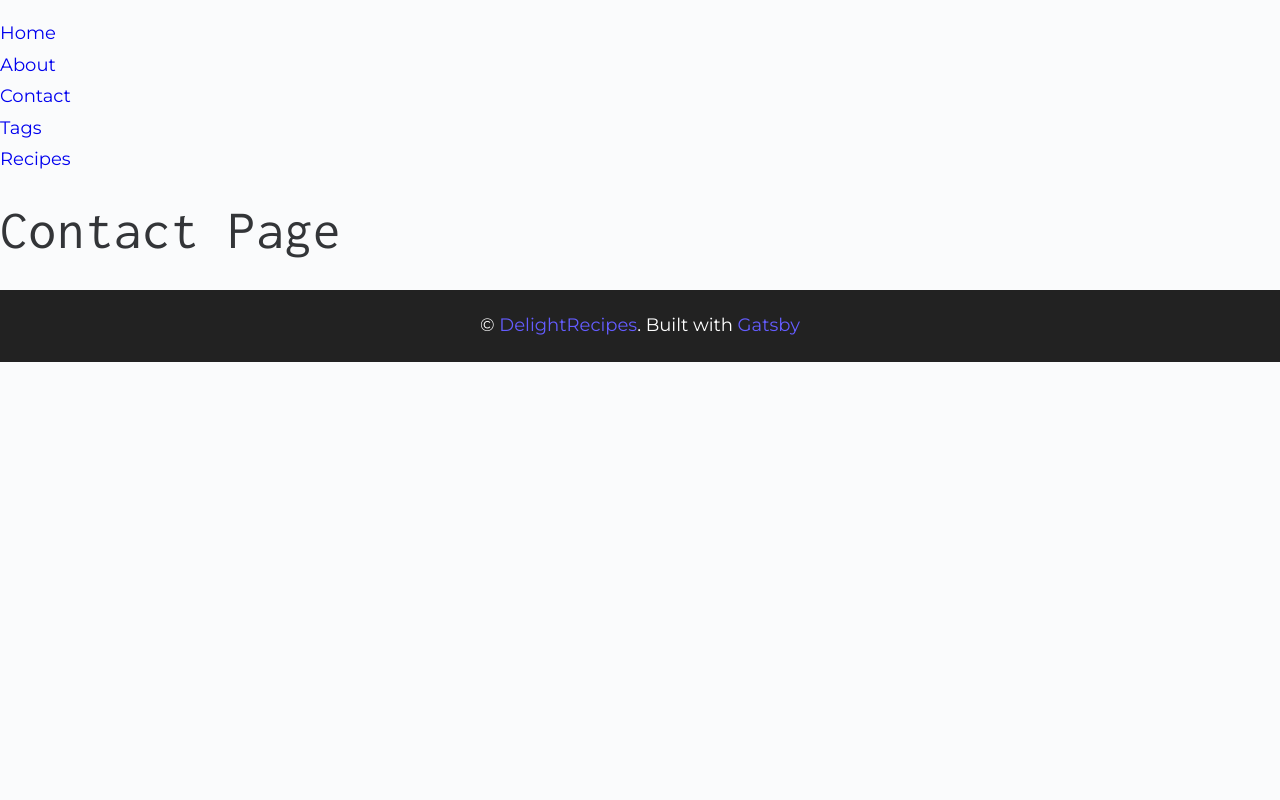
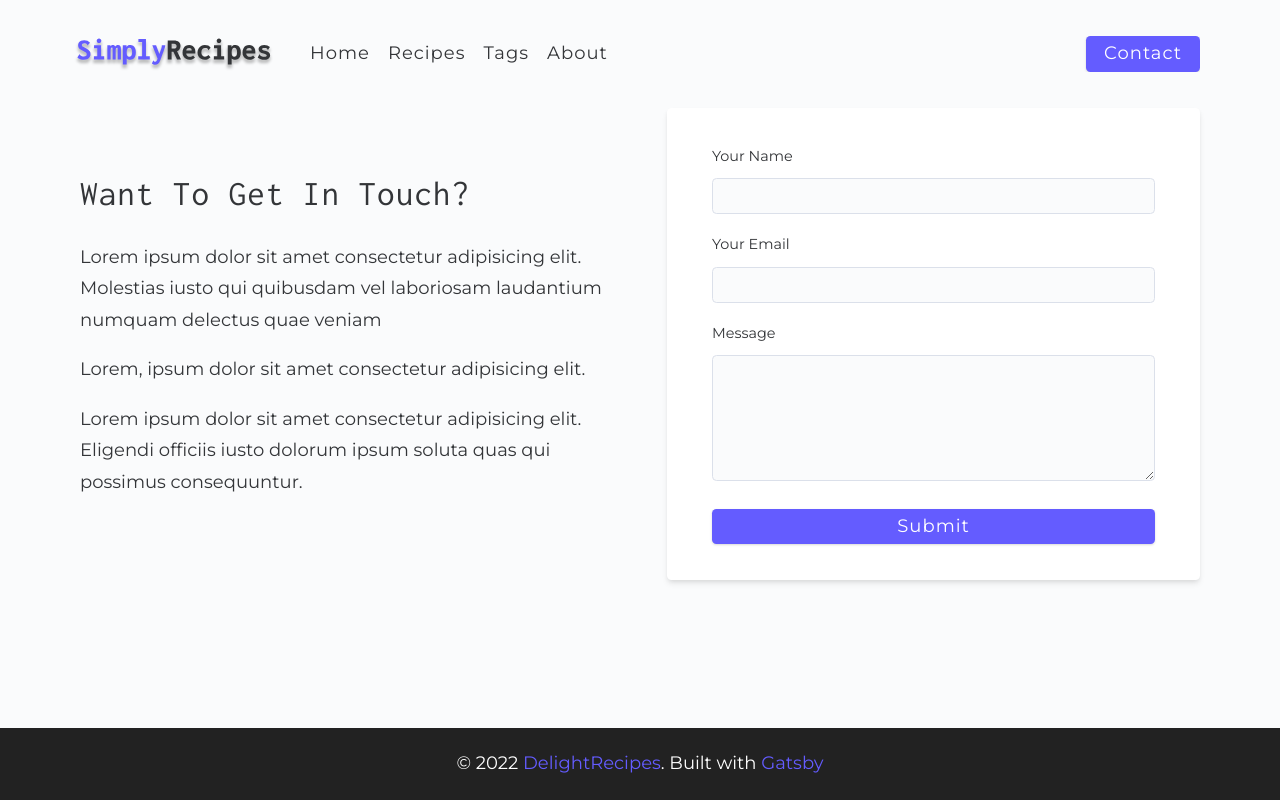
Before and after one commit to jacksonikpe/food-recipe, a Gatsby site: page /contact in a window 1280 px wide. Built offline with nearby package versions, Linux system fonts and the light colour scheme; Gatsby itself is replaced by a stand-in of ours.

Commit message:
added images

```diff
--- a/gatsby-config.js
+++ b/gatsby-config.js
@@ -6,5 +6,10 @@
 
 module.exports = {
   /* Your site config here */
-  plugins: [`gatsby-plugin-styled-components`],
+  plugins: [
+    `gatsby-plugin-styled-components`,
+    `gatsby-plugin-image`,
+    `gatsby-plugin-sharp`,
+    `gatsby-transformer-sharp`,
+  ],
 }
--- a/package.json
+++ b/package.json
@@ -16,10 +16,15 @@
   "dependencies": {
     "babel-plugin-styled-components": "^2.0.2",
     "gatsby": "^4.3.0",
+    "gatsby-plugin-image": "^2.4.0",
+    "gatsby-plugin-sharp": "^4.4.0",
     "gatsby-plugin-styled-components": "^5.4.0",
+    "gatsby-source-filesystem": "^4.4.0",
+    "gatsby-transformer-sharp": "^4.4.0",
     "normalize.css": "^8.0.1",
     "react": "^17.0.1",
     "react-dom": "^17.0.1",
+    "react-icons": "^4.3.1",
     "styled-components": "^5.3.3"
   },
   "devDependencies": {
--- a/src/components/Footer.js
+++ b/src/components/Footer.js
@@ -4,8 +4,8 @@
   return (
     <footer className="page-footer">
       <p>
-        &copy; {new Date().getFullYear} <span>DelightRecipes</span>. Built with{" "}
-        <a href="https://www.gatsbyjs.com/">Gatsby</a>
+        &copy; {new Date().getFullYear()} <span>DelightRecipes</span>. Built with{" "}
+        <a href="https://www.gatsbyjs.com/" target="_blank" rel="noopener noreferrer">Gatsby</a>
       </p>
     </footer>
   )
--- a/src/components/Navbar.js
+++ b/src/components/Navbar.js
@@ -1,28 +1,47 @@
-import React from 'react'
-import { Link } from 'gatsby'
+import React, {useState} from "react"
+import { Link } from "gatsby"
+import { FiAlignJustify } from "react-icons/fi"
+import logo from "../assets/images/logo.svg"
 
-function Navbar() {
-    return (
-        <nav>
-            <ul>
-                <li>
-                    <Link to='/'>Home</Link>
-                </li>
-                <li>
-                    <Link to='/about'>About</Link>
-                </li>
-                <li>
-                    <Link to='/contact'>Contact</Link>
-                </li>
-                <li>
-                    <Link to='/tags'>Tags</Link>
-                </li>
-                <li>
-                    <Link to='/recipes'>Recipes</Link>
-                </li>
-            </ul>
-        </nav>
-    )
+const Navbar = () => {
+  const [show, setShow] = useState(false);
+  return (
+    <nav className="navbar">
+      <div className="nav-center">
+        <div className="nav-header">
+          <Link to="/">
+            <img src={logo} alt="Delight Recipes" />
+          </Link>
+          <button className="nav-btn" onClick={() => setShow(!show)}>
+            <FiAlignJustify />
+          </button>
+        </div>
+        <div className={show ? "nav-links show-links" : "nav-links"}>
+          <Link to="/" className="nav-link" activeClassName="active-link">
+            Home
+          </Link>
+          <Link
+            to="/recipes"
+            className="nav-link"
+            activeClassName="active-link"
+          >
+            Recipes
+          </Link>
+          <Link to="/tags" className="nav-link" activeClassName="active-link">
+            Tags
+          </Link>
+          <Link to="/about" className="nav-link" activeClassName="active-link">
+            About
+          </Link>
+          <div className="nav-link contact-link">
+            <Link to="/contact" className="btn" >
+              Contact
+            </Link>
+          </div>
+        </div>
+      </div>
+    </nav>
+  )
 }
 
 export default Navbar
--- a/src/pages/contact.js
+++ b/src/pages/contact.js
@@ -1,12 +1,50 @@
-import React from 'react'
-import Layout from '../components/Layout'
+import React from "react"
+import Layout from "../components/Layout"
 
 const Contact = () => {
-    return (
-        <Layout>
-            <h1>Contact page</h1>
-        </Layout>
-    )
+  return (
+    <Layout>
+      <main className="page">
+        <section className="contact-page">
+          <article>
+            <h3>Want To Get In Touch?</h3>
+            <p>
+              Lorem ipsum dolor sit amet consectetur adipisicing elit. Molestias
+              iusto qui quibusdam vel laboriosam laudantium numquam delectus
+              quae veniam
+            </p>
+            <p>
+              Lorem, ipsum dolor sit amet consectetur adipisicing elit.
+            </p>
+            <p>
+              Lorem ipsum dolor sit amet consectetur adipisicing elit. Eligendi
+              officiis iusto dolorum ipsum soluta quas qui possimus
+              consequuntur.
+            </p>
+          </article>
+          <article>
+              <form className="form contact-form">
+                  <div className="form-row">
+                      <label htmlFor="name">Your name</label>
+                      <input type="text" name="name" id="name" />
+                  </div>
+                  <div className="form-row">
+                      <label htmlFor="email">Your email</label>
+                      <input type="text" name="email" id="email" />
+                  </div>
+                  <div className="form-row">
+                      <label htmlFor="message">message</label>
+                      <textarea name="message" id="message"></textarea>
+                  </div>
+                  <button type="submit" className="btn block">
+                      submit
+                  </button>
+              </form>
+          </article>
+        </section>
+      </main>
+    </Layout>
+  )
 }
 
 export default Contact
--- a/src/pages/index.js
+++ b/src/pages/index.js
@@ -1,6 +1,6 @@
 import React from 'react'
-import { Link } from 'gatsby'
 import Layout from '../components/Layout'
+import { StaticImage } from "gatsby-plugin-image"
 
 function Home() {
   return (
```
Also changed, not shown: src/assets/data/recipe.json (added, +20 -0 lines), src/assets/images/about.jpeg (added), src/assets/images/logo.svg (added), src/assets/images/main.jpeg (added), src/assets/images/recipe-1.jpeg (added), src/assets/images/recipes/recipe-1.jpeg (added), src/assets/images/recipes/recipe-2.jpg (added), src/assets/images/recipes/recipe-3.jpeg (added), src/assets/images/recipes/recipe-4.jpeg (added), 3 other files.
